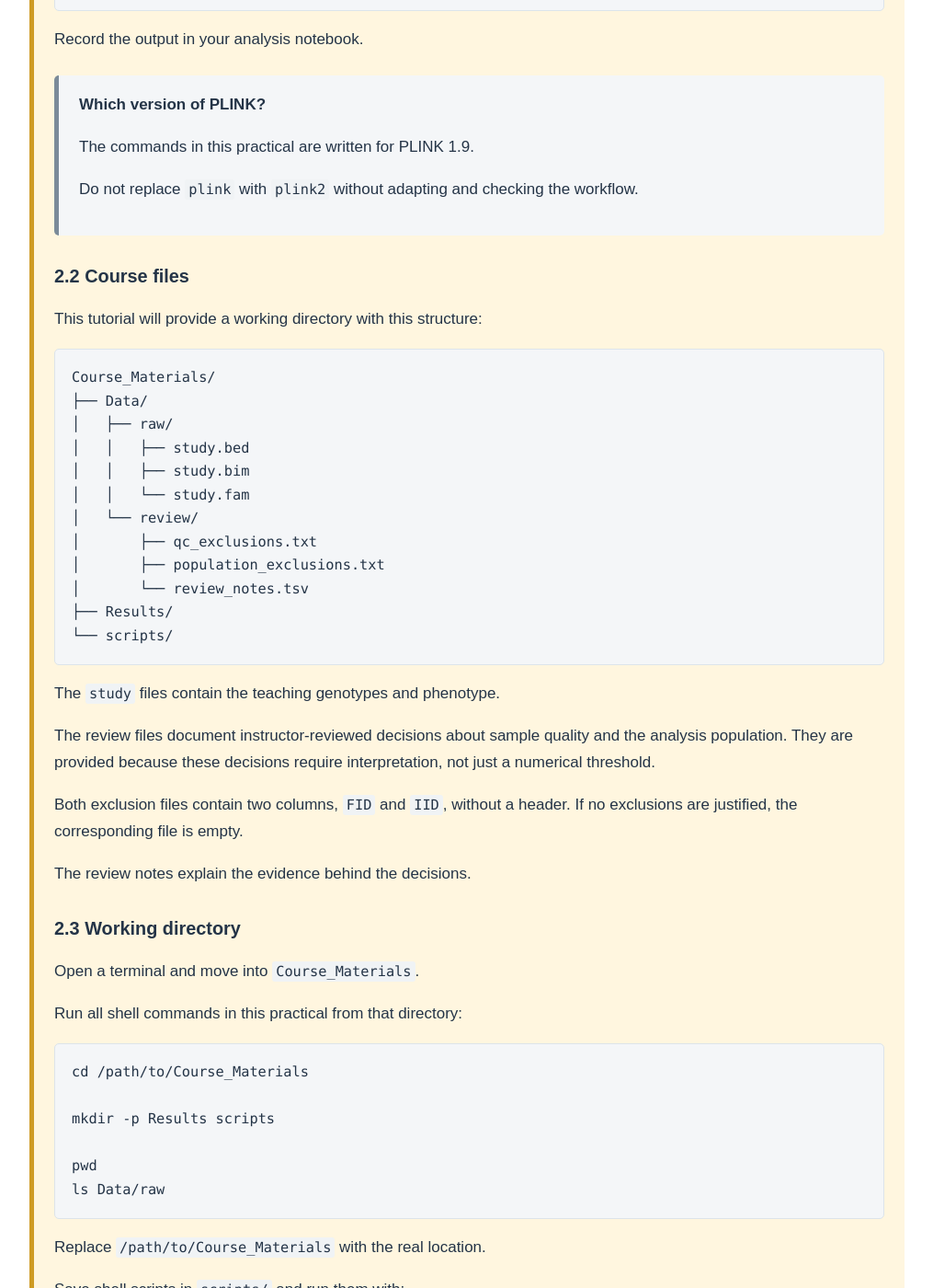
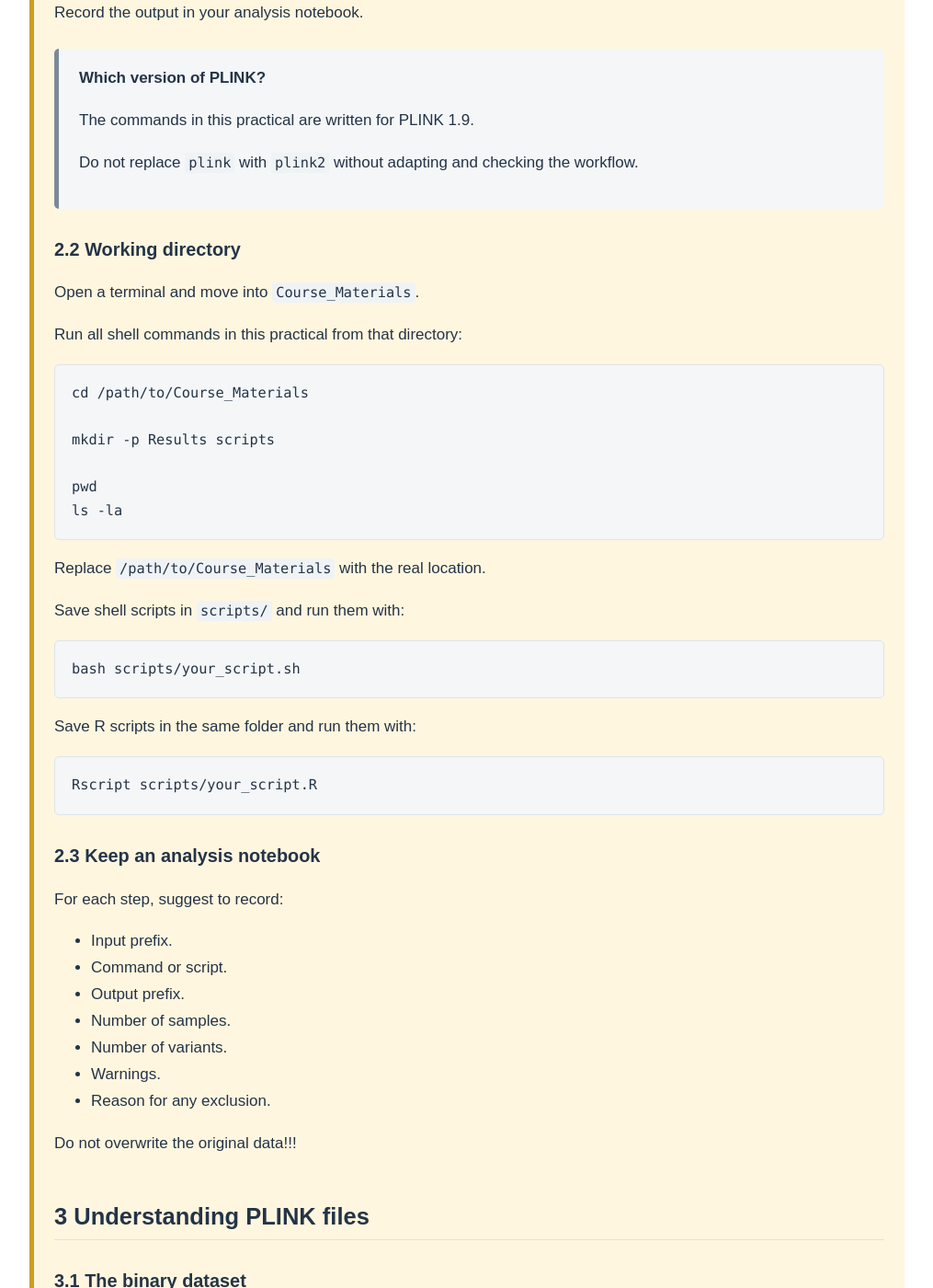
Before and after one commit to Eggong/HKUMed-Master-Tutorial-GWAS, a Jekyll site: the page built from index.md, in a window 1280 px wide and 1400 px high, scrolled down 3099 px. Shown: the whole window at 92% size, without its empty margins (132-1147 px from the left). Built offline with Jekyll 4.4.1, drawn with Linux system fonts in a browser that asks for light colours; some of the changed text lies outside the part shown.

Commit message:
Update index.md

````diff
--- a/index.md
+++ b/index.md
@@ -87,37 +87,8 @@ the workflow.
 
 </div>
 
-### 2.2 Course files
 
-This tutorial will provide a working directory with this structure:
-
-```text
-Course_Materials/
-├── Data/
-│   ├── raw/
-│   │   ├── study.bed
-│   │   ├── study.bim
-│   │   └── study.fam
-│   └── review/
-│       ├── qc_exclusions.txt
-│       ├── population_exclusions.txt
-│       └── review_notes.tsv
-├── Results/
-└── scripts/
-```
-
-The `study` files contain the teaching genotypes and phenotype.
-
-The review files document instructor-reviewed decisions about sample
-quality and the analysis population. They are provided because these
-decisions require interpretation, not just a numerical threshold.
-
-Both exclusion files contain two columns, `FID` and `IID`, without a
-header. If no exclusions are justified, the corresponding file is empty.
-
-The review notes explain the evidence behind the decisions.
-
-### 2.3 Working directory
+### 2.2 Working directory
 
 Open a terminal and move into `Course_Materials`.
 
@@ -129,7 +100,7 @@ cd /path/to/Course_Materials
 mkdir -p Results scripts
 
 pwd
-ls Data/raw
+ls -la
 ```
 
 Replace `/path/to/Course_Materials` with the real location.
@@ -146,9 +117,9 @@ Save R scripts in the same folder and run them with:
 Rscript scripts/your_script.R
 ```
 
-### 2.4 Keep an analysis notebook
+### 2.3 Keep an analysis notebook
 
-For each step, record:
+For each step, suggest to record:
 
 - Input prefix.
 - Command or script.
@@ -158,7 +129,7 @@ For each step, record:
 - Warnings.
 - Reason for any exclusion.
 
-Do not overwrite the original data.
+Do not overwrite the original data!!!
 
 ## 3 Understanding PLINK files
 
````
